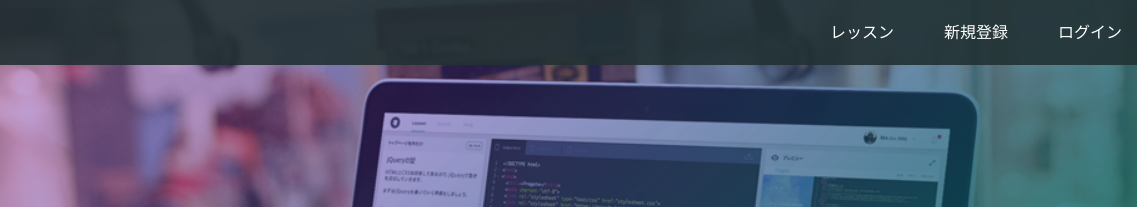
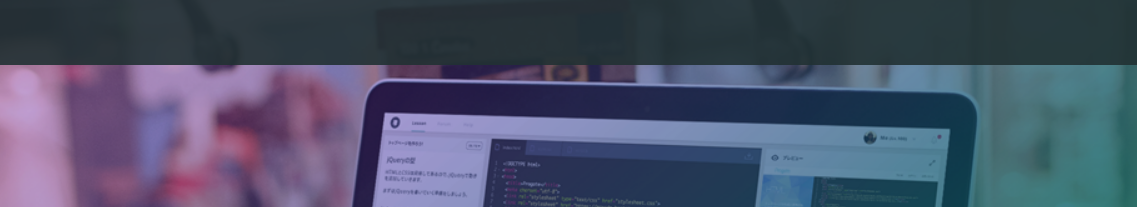
Before and after one commit to shishihi/shishihi.github.io, a plain HTML site: page index.html in a window 1280 px wide. Shown: the top 207 px of the page, 143-1280 px from the left. Drawn offline with Linux system fonts and the light colour scheme.

Commit message:
Update index.html

```diff
--- a/index.html
+++ b/index.html
@@ -15,9 +15,9 @@
       </div>
       <span class="fa fa-bars menu-icon"></span>
       <div class="header-right">
-        <a href="#">レッスン</a>
-        <a href="#">新規登録</a>
-        <a href="#" class="login">ログイン</a>
+        <a href="#"></a>
+        <a href="#"></a>
+        <a href="#" class="login"></a>
       </div>
     </div>
   </header>
```
